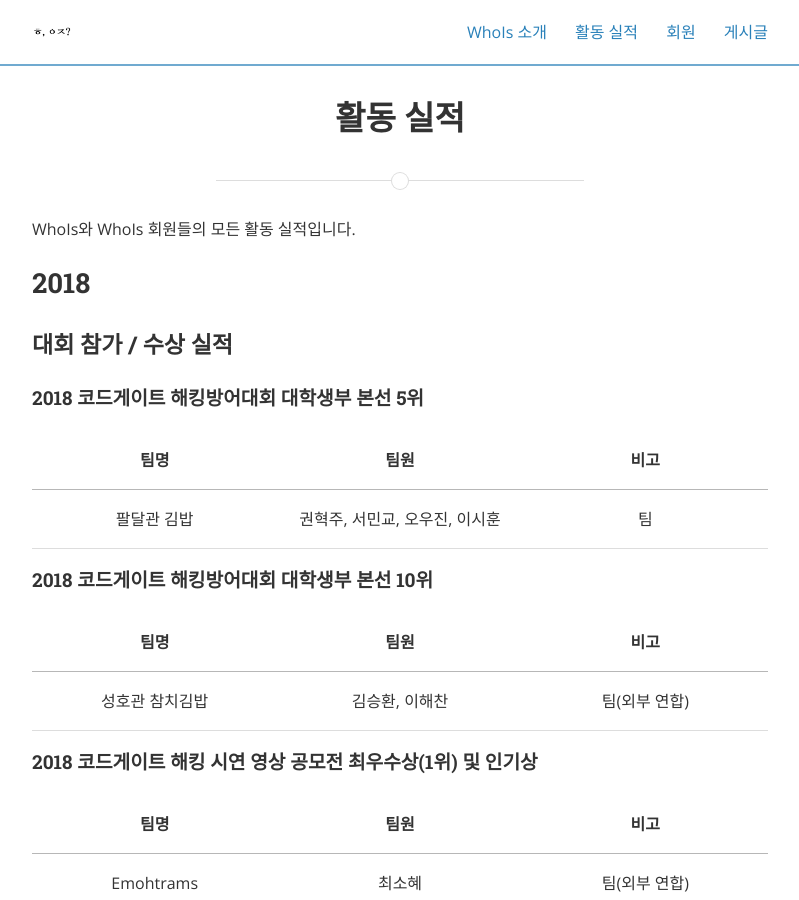
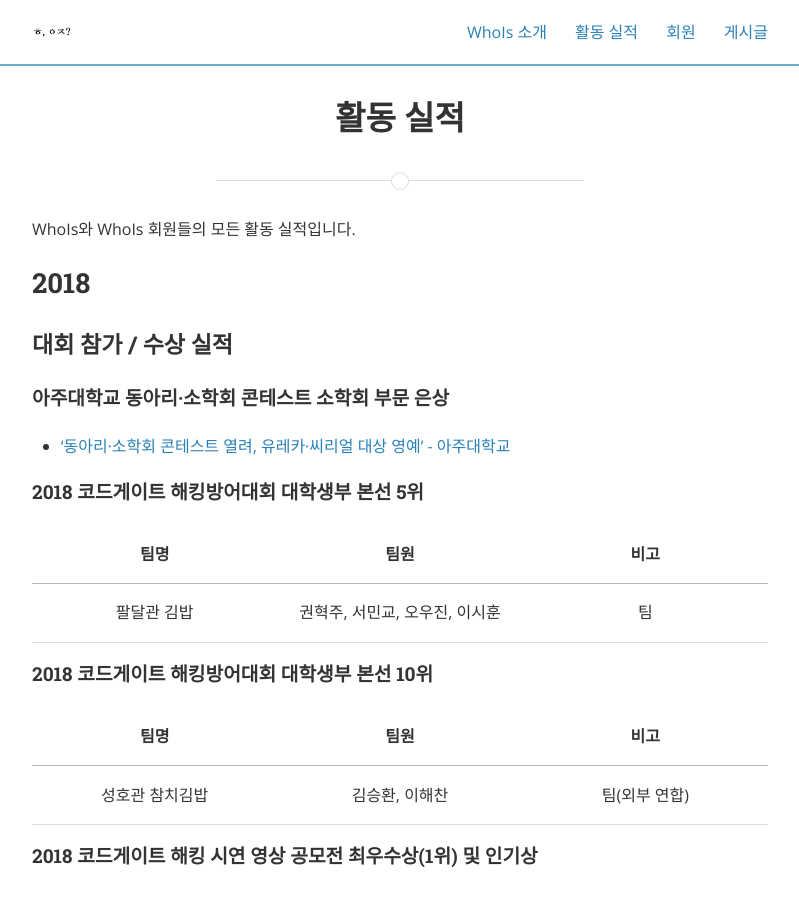
Before and after one commit to ajou-whois/ajou-whois.github.io, a Jekyll site: the page built from achievement.md, in a window 1280 px wide and 900 px high. Shown: the whole window, without its empty margins (240-1039 px from the left). Built offline with Jekyll 4.4.1, drawn with Linux system fonts in a browser that asks for light colours; nearby versions of some CDN libraries.

Commit message:
Update Archievement

```diff
--- a/achievement.md
+++ b/achievement.md
@@ -9,6 +9,10 @@ WhoIs와 WhoIs 회원들의 모든 활동 실적입니다.
 ## 2018
 
 ### 대회 참가 / 수상 실적
+
+#### 아주대학교 동아리·소학회 콘테스트 소학회 부문 은상
+
+* ['동아리·소학회 콘테스트 열려, 유레카·씨리얼 대상 영예' - 아주대학교](http://www.ajou.ac.kr/new/ajou/news.jsp?mode=view&article_no=177794)
 
 #### 2018 코드게이트 해킹방어대회 대학생부 본선 5위
 
```
